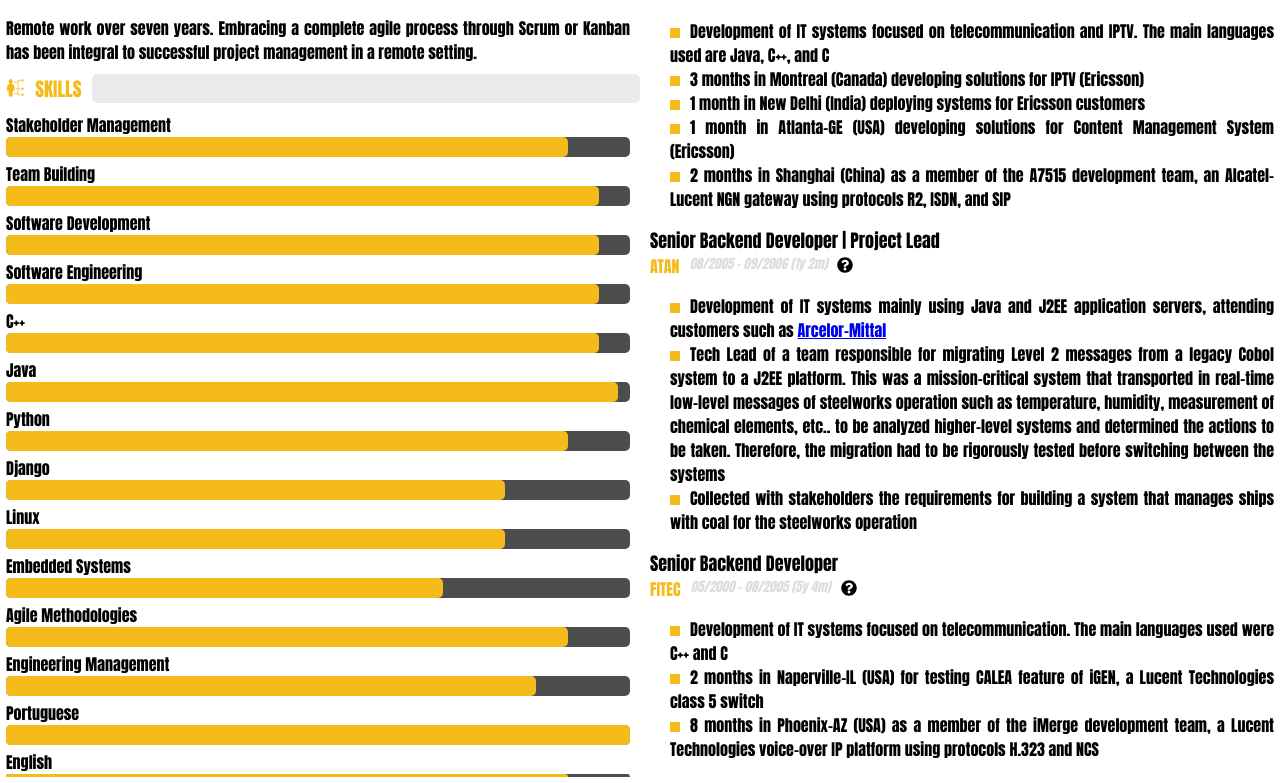
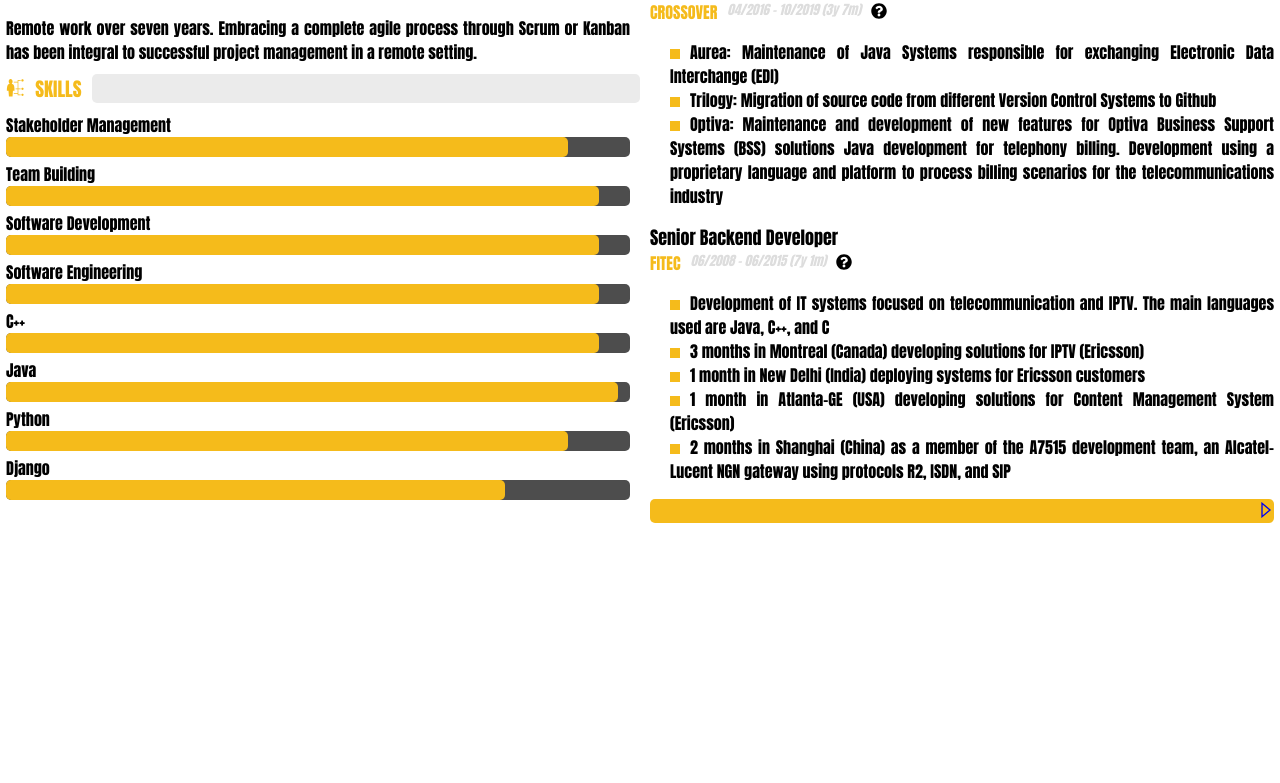
Before and after one commit to ampaiva/mycv, a React (Create React App) app: page / in a window 1280 px wide. Shown: the part 694-1477 px from the top of the page. After the commit the page ends 1223 px from the top, so only its background shows below. Built offline with nearby package versions, Linux system fonts and the light colour scheme.

Commit message:
Prev and Next

```diff
--- a/src/CV.css
+++ b/src/CV.css
@@ -132,17 +132,34 @@
 }
 
 .list {
-  list-style-type: none; /* Remove default bullets */
-  padding-left: 20px; /* Add some left padding to the list */
+  list-style-type: none;
+  padding-left: 20px;
 }
 
 .list li:before {
-  content: ""; /* Add content before each list item */
+  content: "";
   display: inline-block;
-  width: 10px; /* Adjust the width of the bullet point */
-  height: 10px; /* Adjust the height of the bullet point */
-  background-color: #f5bb1b; /* Set the background color */
-  margin-right: 10px; /* Add some space between bullet point and text */
+  width: 10px;
+  height: 10px;
+  background-color: #f5bb1b;
+  margin-right: 10px;
+}
+
+.pagination {
+  background-color:  #f5bb1b;
+  display: flex;
+  justify-content: space-between;
+  border-color: #000000;
+  border-width: 20px;
+  border-radius: 5px;
+}
+
+.prev {
+  margin-right: auto;
+}
+
+.next {
+  margin-left: auto;
 }
 
 .help {
--- a/src/cv-generator.js
+++ b/src/cv-generator.js
@@ -1,7 +1,8 @@
 
 
-import React, { useState } from 'react';
+import React, { useState, useRef } from 'react';
 import { FaQuestionCircle } from "react-icons/fa";
+import { GrCaretNext, GrCaretPrevious } from "react-icons/gr";
 
 const toHTML = (text) => {
     // Regular expression to match Markdown links
@@ -54,14 +55,48 @@ function Experience({ experience }) {
 }
 
 function ExperienceList({ experiences }) {
+    const [currentPage, setCurrentPage] = useState(1);
+    const itemsPerPage = 3;
+    const prevRef = useRef(null);
+    const nextRef = useRef(null);
+
+    // Calculate start and end index of items to display
+    const startIndex = (currentPage - 1) * itemsPerPage;
+    const endIndex = startIndex + itemsPerPage;
+
+    const allItems = experiences;
+
+    // Get items for the current page
+    const currentItems = allItems.slice(startIndex, endIndex);
+
+    // Handler for next page click
+    const nextPage = () => {
+        setCurrentPage(currentPage + 1);
+    };
+
+    // Handler for previous page click
+    const prevPage = () => {
+        setCurrentPage(currentPage - 1);
+    };
+
     return (
         <div className="experiences">
-            {experiences.map((experience) => (
+            {currentItems.map((experience) => (
                 <Experience experience={experience} />
             ))}
+            <div className='pagination'>
+                {currentPage > 1 && (
+                    <a href="#" className='prev' ref={prevRef} onClick={prevPage}><GrCaretPrevious/></a>
+                )}
+                {endIndex < allItems.length && (
+                    <a href="#" className='next' ref={nextRef} onClick={nextPage}><GrCaretNext/></a>
+                )}
+            </div>
         </div>
     );
 }
+
+
 function DictToHTML({ jsonString }) {
 
     let data = null;
```
